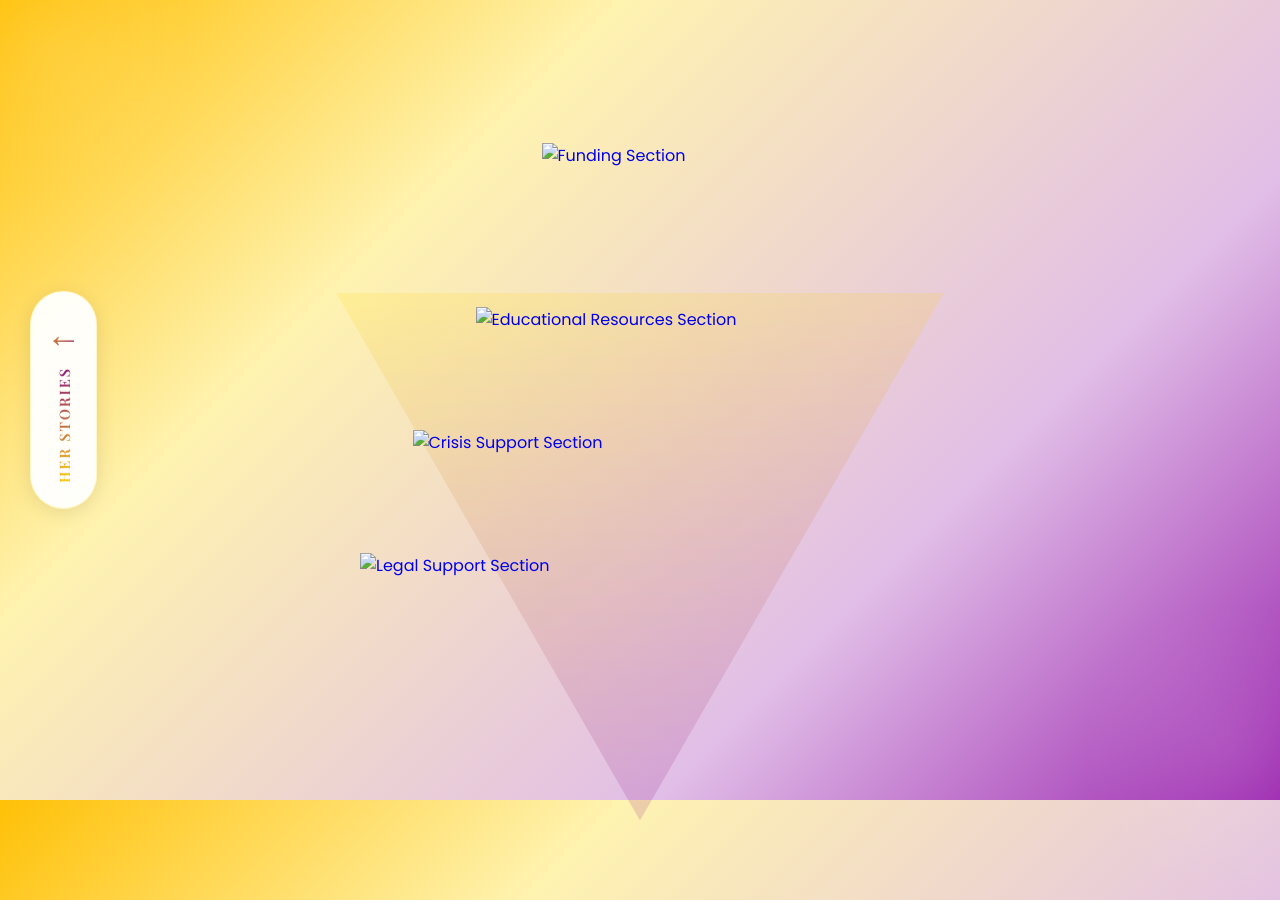
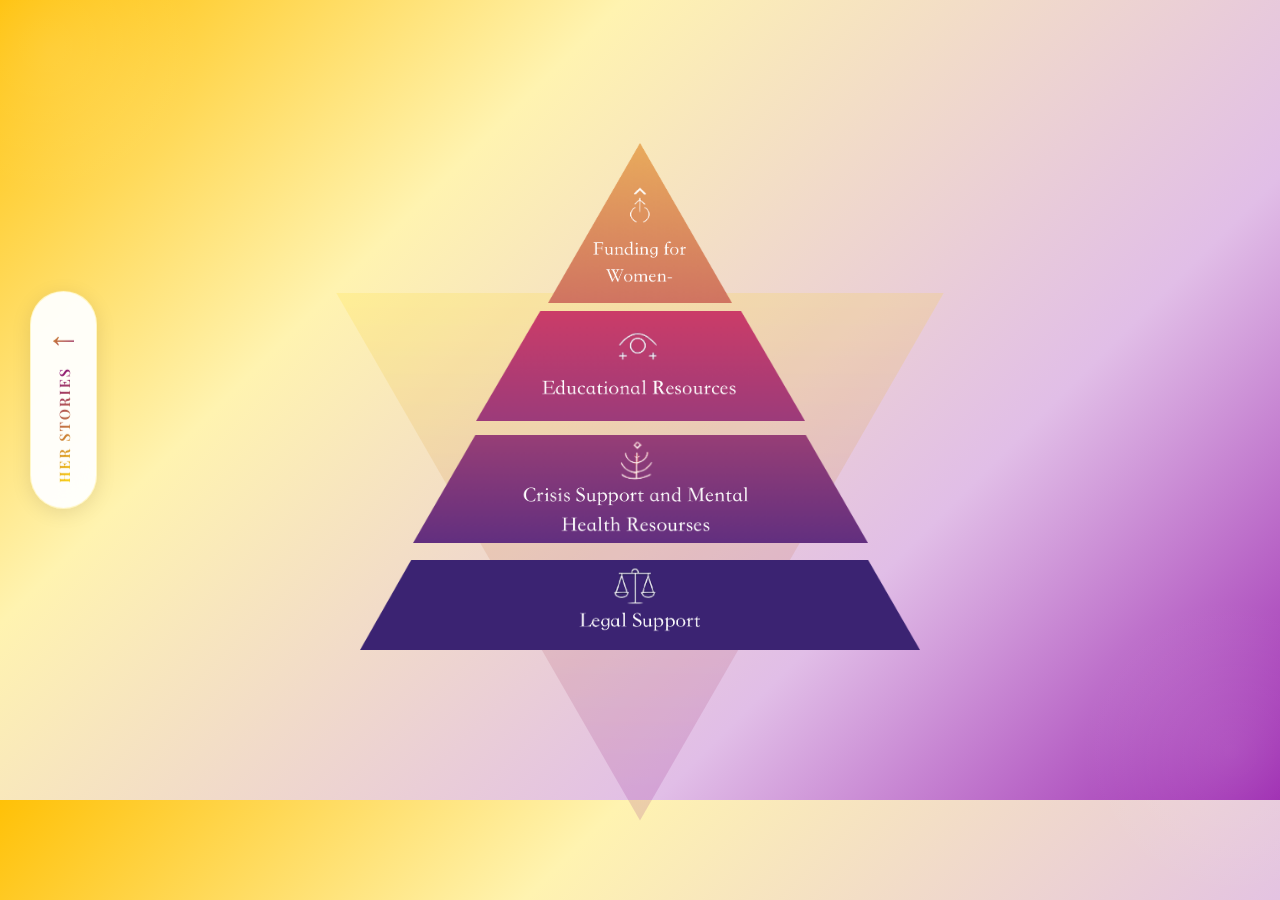
Before and after one commit to Xavierhuang/heruniverse, a plain HTML site: page index.html in a window 1280 px wide. Shown: the top 900 px of the page. Drawn offline with nearby package versions, Linux system fonts and the light colour scheme; the site is published under a folder, as on GitHub Pages, so addresses that start at the root find nothing.

Commit message:
Fix image paths in index.html to use relative paths

```diff
--- a/index.html
+++ b/index.html
@@ -193,16 +193,16 @@
     <div class="pyramid-container">
         <div class="decorative-triangle"></div>
         <a href="funding.html" class="pyramid-section" id="funding">
-            <img src="/stack1.png" alt="Funding Section">
+            <img src="stack1.png" alt="Funding Section">
         </a>
         <a href="educational.html" class="pyramid-section" id="educational">
-            <img src="/stack2.png" alt="Educational Resources Section">
+            <img src="stack2.png" alt="Educational Resources Section">
         </a>
         <a href="crisis.html" class="pyramid-section" id="crisis">
-            <img src="/stack3.png" alt="Crisis Support Section">
+            <img src="stack3.png" alt="Crisis Support Section">
         </a>
         <a href="legal.html" class="pyramid-section" id="legal">
-            <img src="/stack4.png" alt="Legal Support Section">
+            <img src="stack4.png" alt="Legal Support Section">
         </a>
     </div>
 </body>
```
